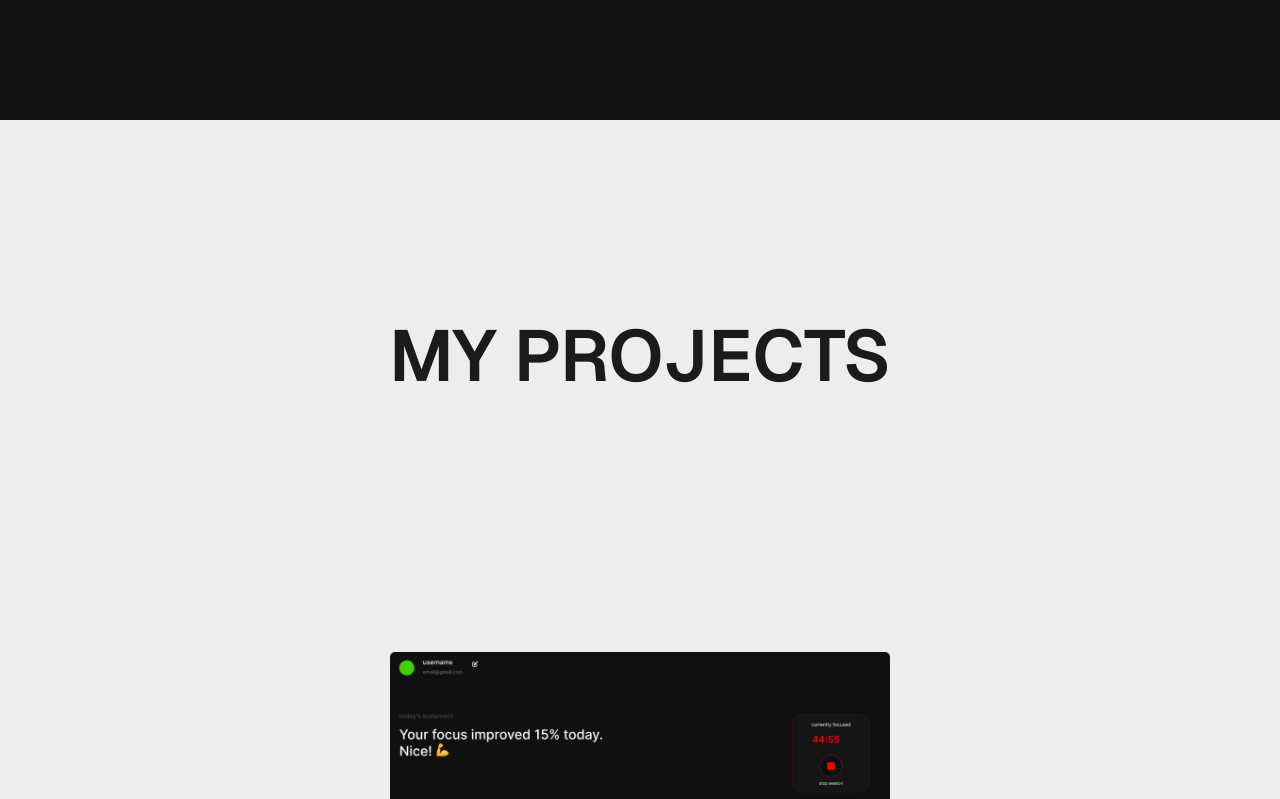
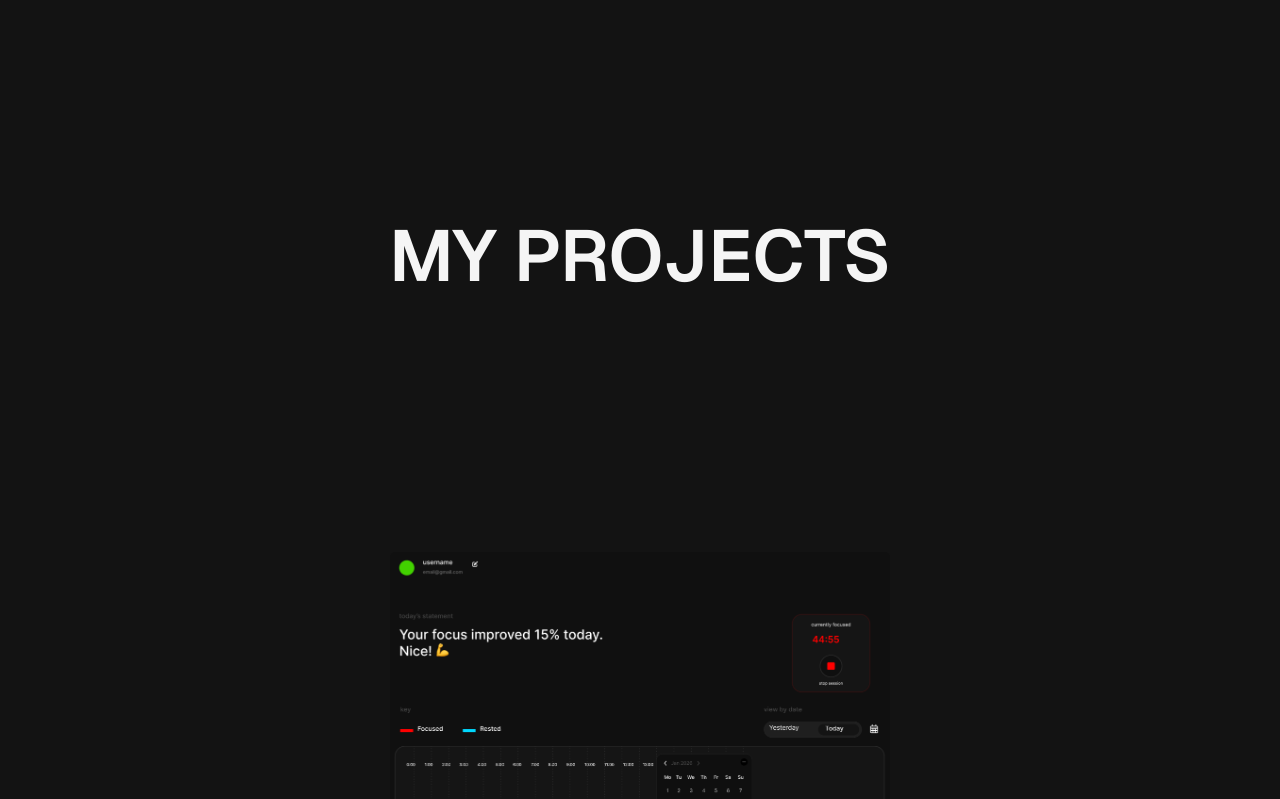
Before and after one commit to Stefan1400/portfolio, a Next.js app: page / in a window 1280 px wide. Shown: the part 680-1479 px from the top of the page. Built offline with nearby package versions, Linux system fonts and the light colour scheme.

Commit message:
style(projects): improve projects grid styling

```diff
--- a/components/sections/ProjectsGrid.tsx
+++ b/components/sections/ProjectsGrid.tsx
@@ -7,7 +7,7 @@ export type ProjectTypes = {
 
 export default function ProjectsGrid() {
   return (
-    <section id="projects" className="w-full h-auto text-[#1b1b1b] bg-[#ededed] py-50">
+    <section id="projects" className="w-full h-auto bg-[#131313] text-[#f5f5f5] py-25">
 
       <h1 className="font-semibold text-4xl md:text-6xl lg:text-7xl text-center">MY PROJECTS</h1>
 
```
